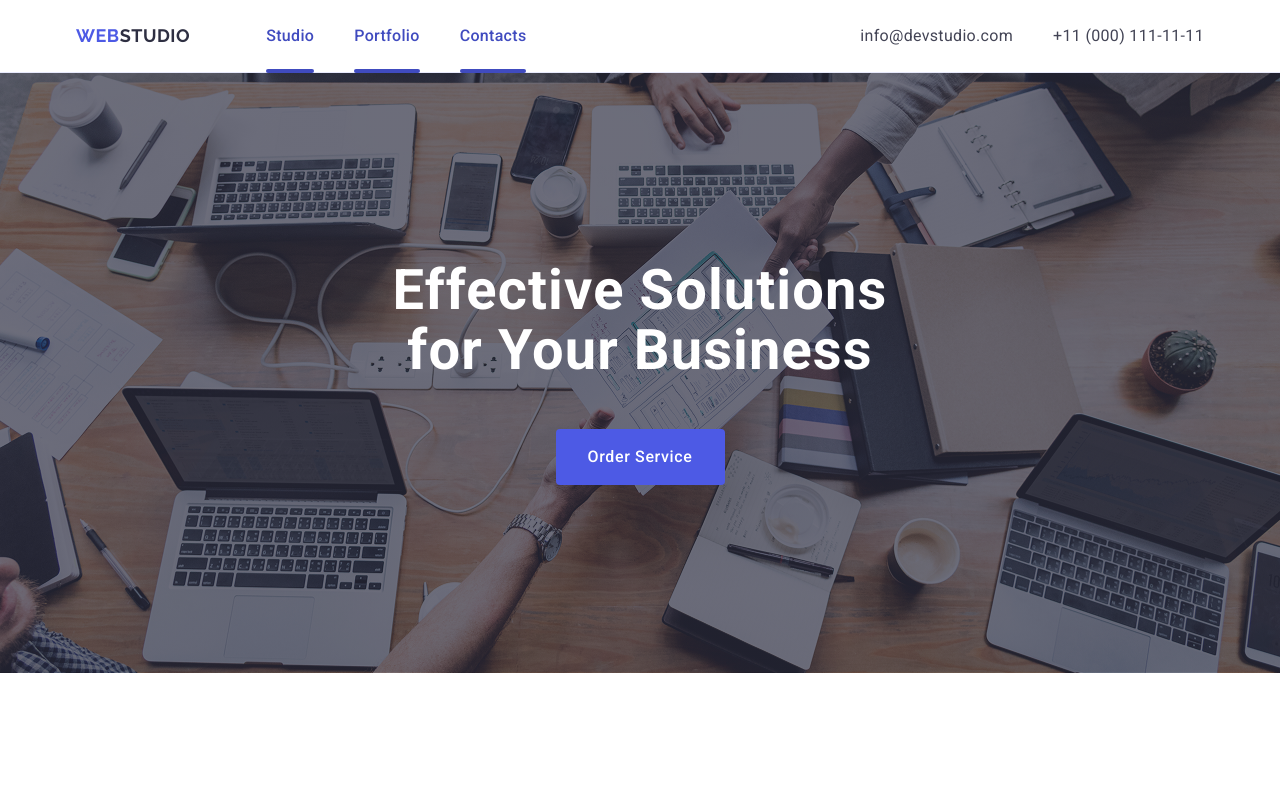
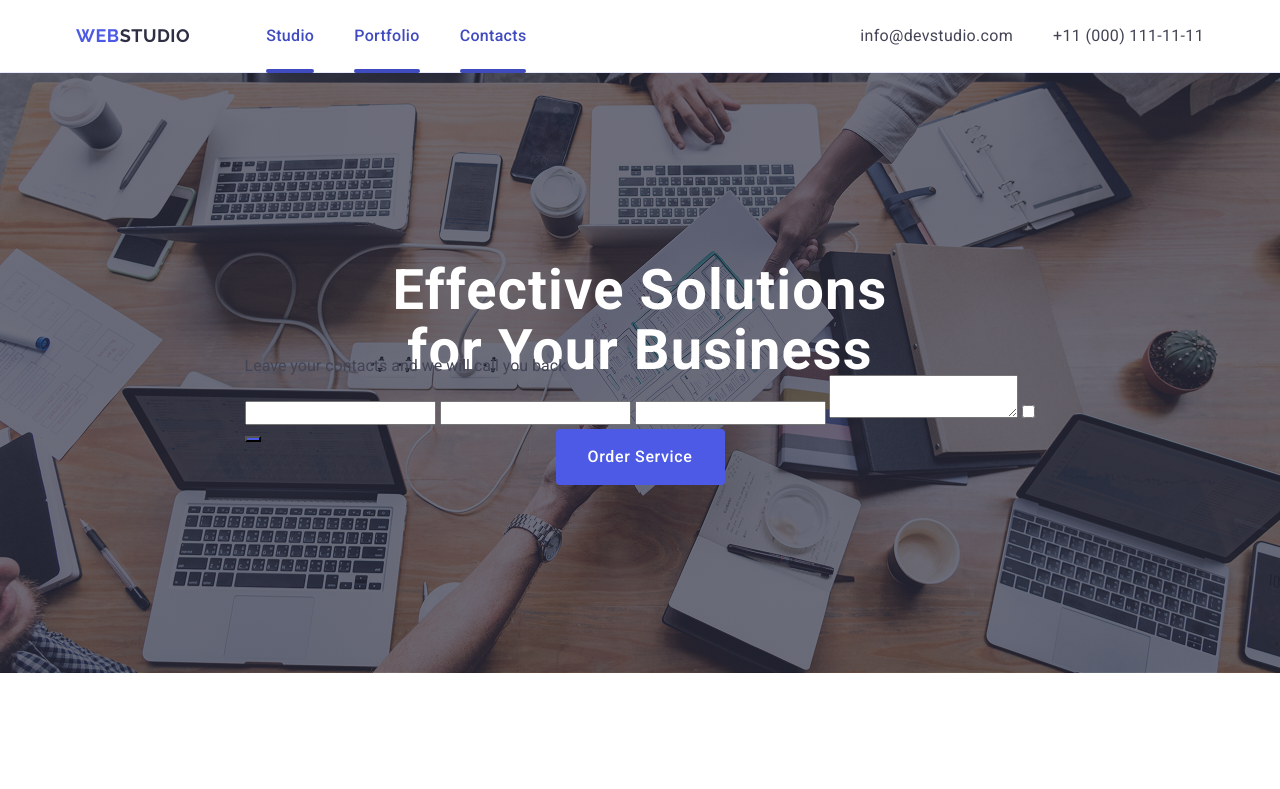
Before and after one commit to viktoriamhlv24-a11y/goit-markup-hw-05, a plain HTML site: page index.html in a window 1280 px wide. Shown: the top 789 px of the page. Drawn offline with nearby package versions, Linux system fonts and the light colour scheme.

Commit message:
add styles for modal

```diff
--- a/css/styles.css
+++ b/css/styles.css
@@ -543,10 +543,30 @@ p {
 }
 
 .modal-overlay {
+  position: fixed;
+  top: 0;
+  left: 0;
+  width: 100%;
+  height: 100%;
+  z-index: 999;
+  display: flex;
+  justify-content: center;
+  align-items: center;
+  opacity: 0;
+  pointer-events: none;
+  transition: opacity 250ms;
+}
+
+.modal-overlay.is-open {
+  opacity: 1;
+  pointer-events: auto;
 }
 
 .overlay-text {
 }
 
 .modal {
+  max-width: ;
+  max-height: 80%;
+  overflow-y: auto;
 }
--- a/index.html
+++ b/index.html
@@ -462,7 +462,7 @@
       </div>
     </footer>
 
-    <div class="modal-overlay">
+    <div class="modal-overlay is-open">
       <form class="modal">
         <p class="modal-paragraf">
           Leave your contacts and we will call you back
```
